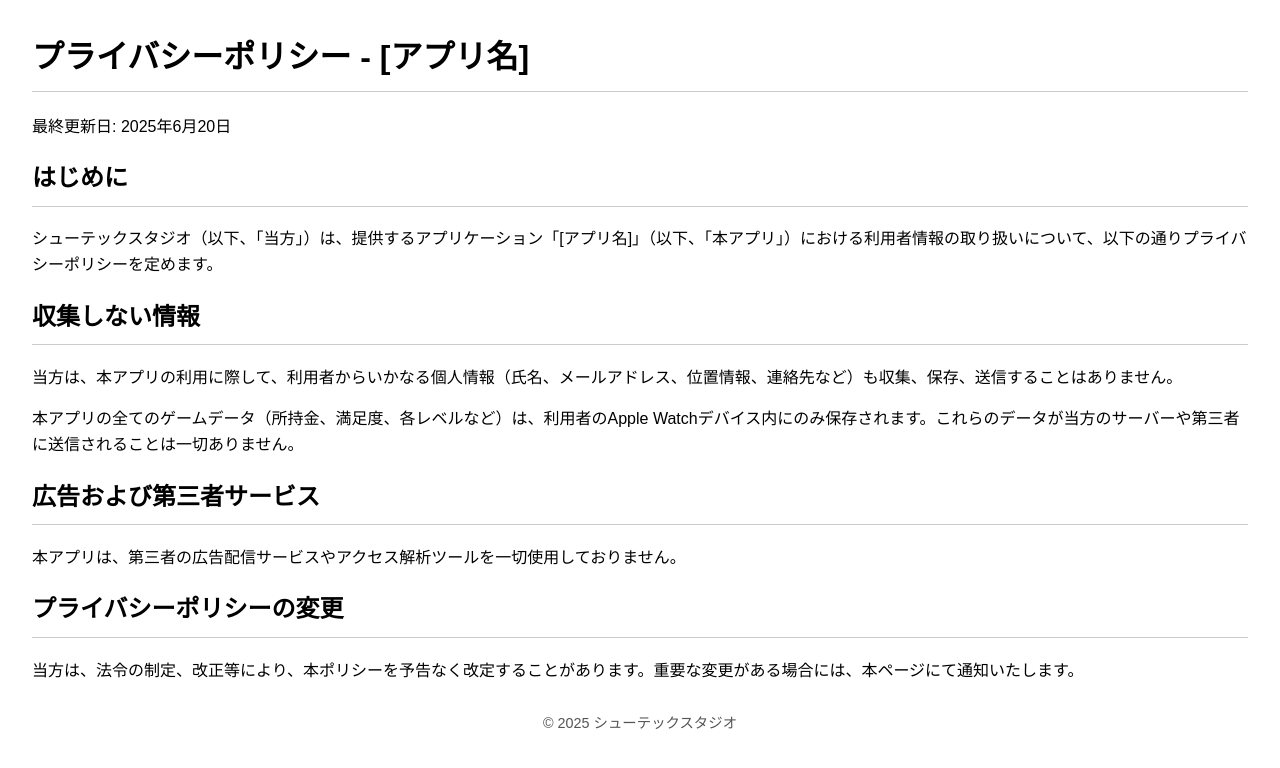
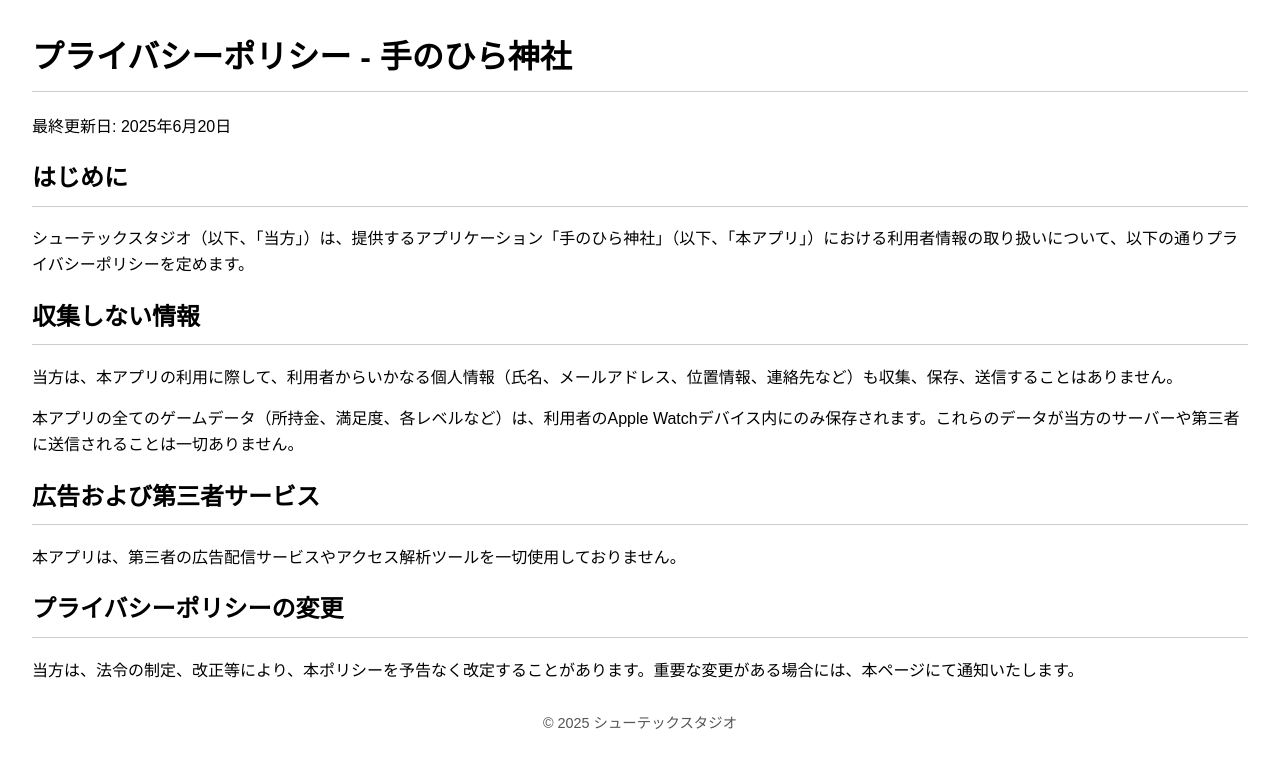
Before and after one commit to osamu0221/handshrine-privacypolicy, a plain HTML site: page index.html in a window 1280 px wide. Drawn offline with Linux system fonts and the light colour scheme.

Commit message:
Update index.html

```diff
--- a/index.html
+++ b/index.html
@@ -3,7 +3,7 @@
 <head>
     <meta charset="UTF-8">
     <meta name="viewport" content="width=device-width, initial-scale=1.0">
-    <title>プライバシーポリシー - [アプリ名]</title>
+    <title>プライバシーポリシー - 手のひら神社</title>
     <style>
         body {
             font-family: sans-serif;
@@ -23,11 +23,11 @@
     </style>
 </head>
 <body>
-    <h1>プライバシーポリシー - [アプリ名]</h1>
+    <h1>プライバシーポリシー - 手のひら神社</h1>
     <p>最終更新日: 2025年6月20日</p>
 
     <h2>はじめに</h2>
-    <p>シューテックスタジオ（以下、「当方」）は、提供するアプリケーション「[アプリ名]」（以下、「本アプリ」）における利用者情報の取り扱いについて、以下の通りプライバシーポリシーを定めます。</p>
+    <p>シューテックスタジオ（以下、「当方」）は、提供するアプリケーション「手のひら神社」（以下、「本アプリ」）における利用者情報の取り扱いについて、以下の通りプライバシーポリシーを定めます。</p>
 
     <h2>収集しない情報</h2>
     <p>当方は、本アプリの利用に際して、利用者からいかなる個人情報（氏名、メールアドレス、位置情報、連絡先など）も収集、保存、送信することはありません。</p>
```
